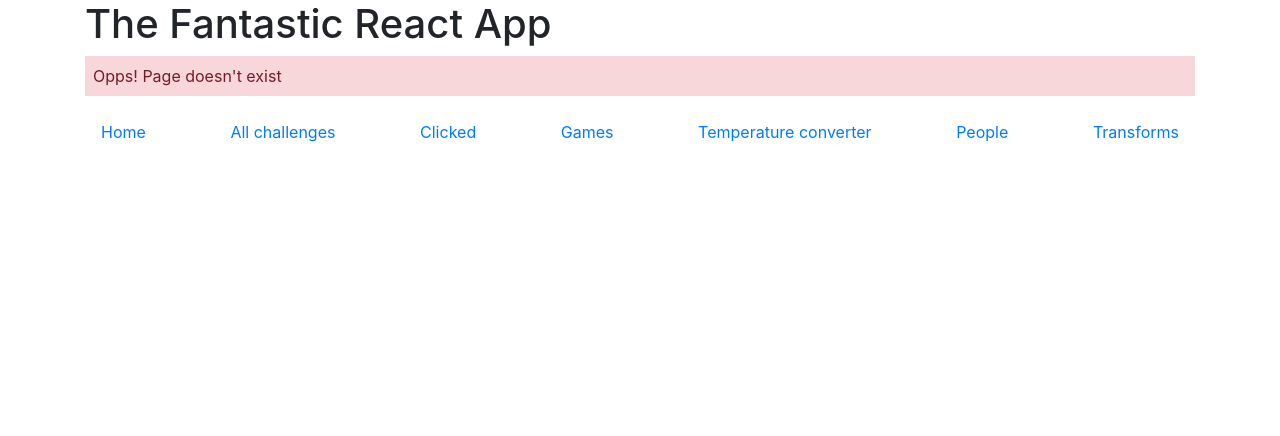
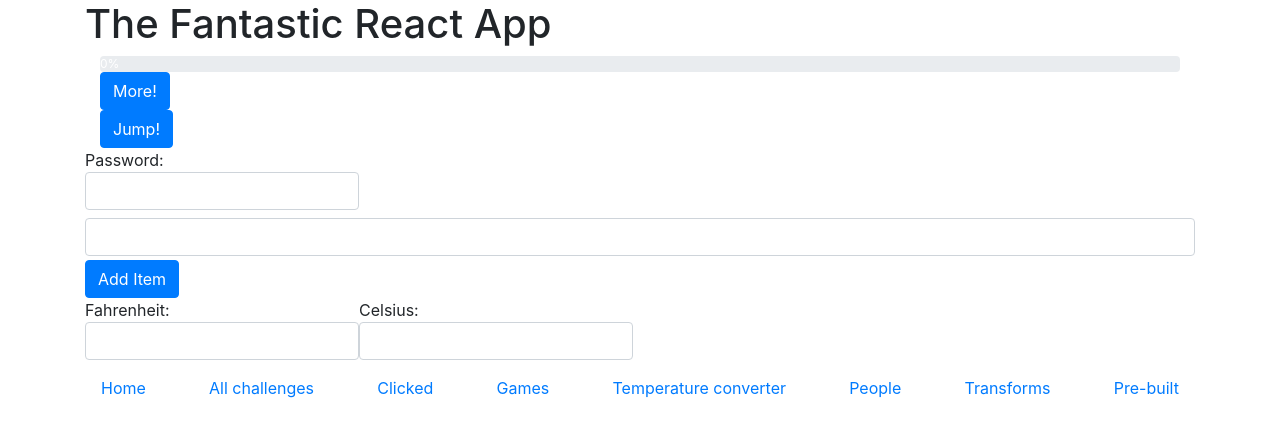
Before and after one commit to mdm106/week-09--first-react-app, a React (Create React App) app: page /pre-built in a window 1280 px wide. Shown: the top 436 px of the page. Built offline with nearby package versions, Linux system fonts and the light colour scheme.

Commit message:
Pre-built challenges put in separate component and linked from footer

```diff
--- a/src/App.js
+++ b/src/App.js
@@ -21,6 +21,7 @@ import Footer from './components/routingComponents/Footer';
 import FourOhFour from './components/routingComponents/FourOhFour';
 import Square from './components/Square';
 import StepCounter from './components/StepCounter';
+import PreBuiltStuff from './components/preBuilt/PreBuiltStuff';
 
 function App() {
   let names = ["James P. Sullivan", "Mike Wazowski", "Boo", "Randall Boggs", "Roz", "Fungus"];
@@ -56,6 +57,7 @@ function App() {
           <Route path="/steps/:max/:step" render={ ({ match }) => (
               <StepCounter max={ +match.params.max } step={ +match.params.step } />
           )} />
+          <Route exact path="/pre-built" component= { PreBuiltStuff } />
           <Route component={FourOhFour}/>
         </Switch>
         <Footer />
--- /dev/null
+++ b/src/components/preBuilt/PreBuiltStuff.js
@@ -0,0 +1,20 @@
+import React from "react";
+
+import Progress from "./Progress";
+import CatchMeIfYouCanPB from './CatchMeIfYouCanPB';
+import PasswordStrengthPB from './PasswordStrengthPB';
+import ListPB from './ListPB';
+import TempConverterPB from './TempConverterPB';
+
+const PreBuiltStuff = () => (
+    <>
+        <Progress />
+        <CatchMeIfYouCanPB />
+        <PasswordStrengthPB />
+        <ListPB />
+        <TempConverterPB />
+    </>
+);
+
+
+export default PreBuiltStuff;
--- a/src/components/routingComponents/Footer.js
+++ b/src/components/routingComponents/Footer.js
@@ -13,6 +13,7 @@ class Footer extends Component {
                 <Link className="nav-link" to='/temperature-converter'>Temperature converter</Link>
                 <Link className="nav-link" to='/people'>People</Link>
                 <Link className="nav-link" to='/transforms'>Transforms</Link>
+                <Link className="nav-link" to='/pre-built'>Pre-built</Link>
             </nav>
         );
     }
```
